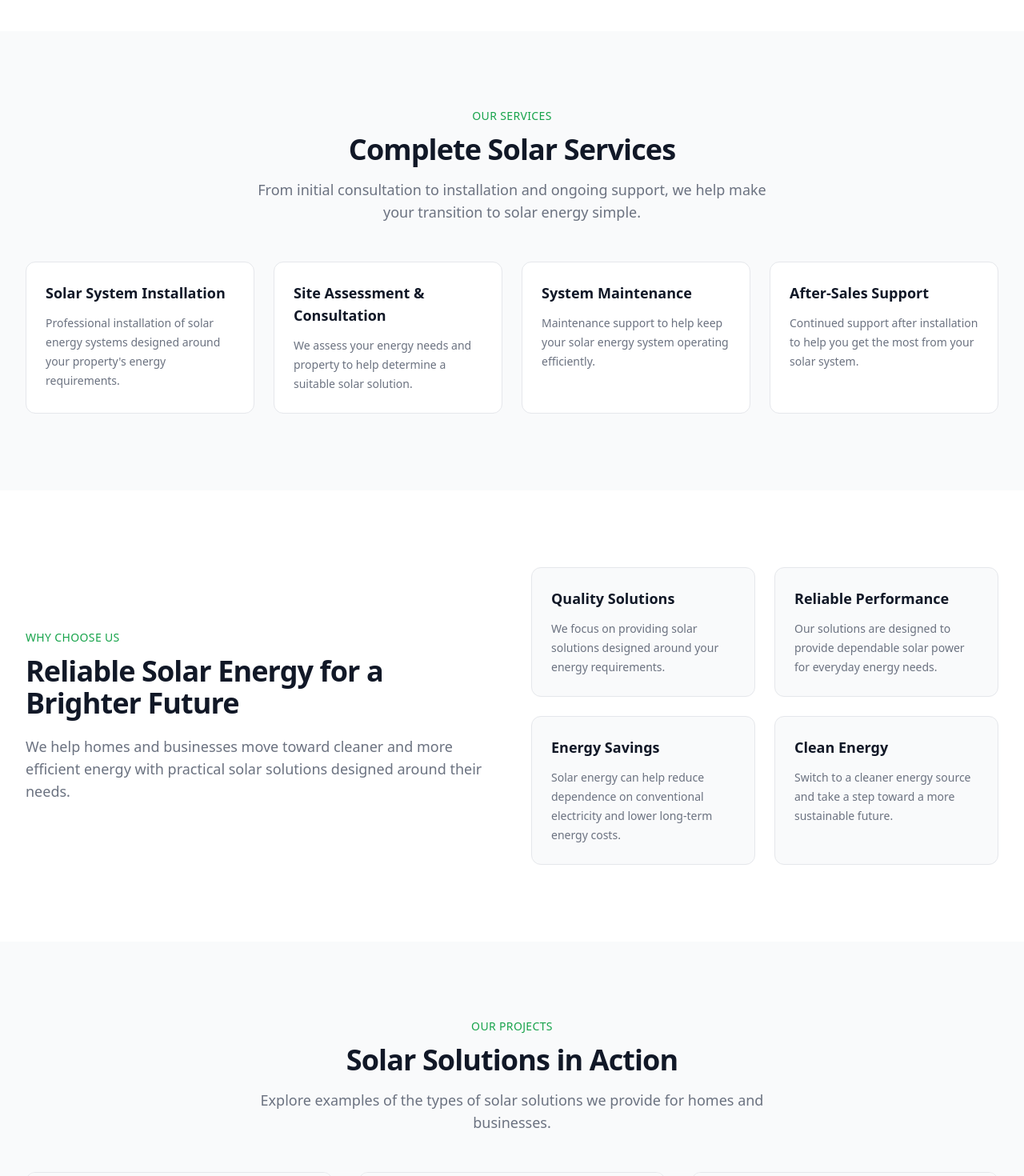
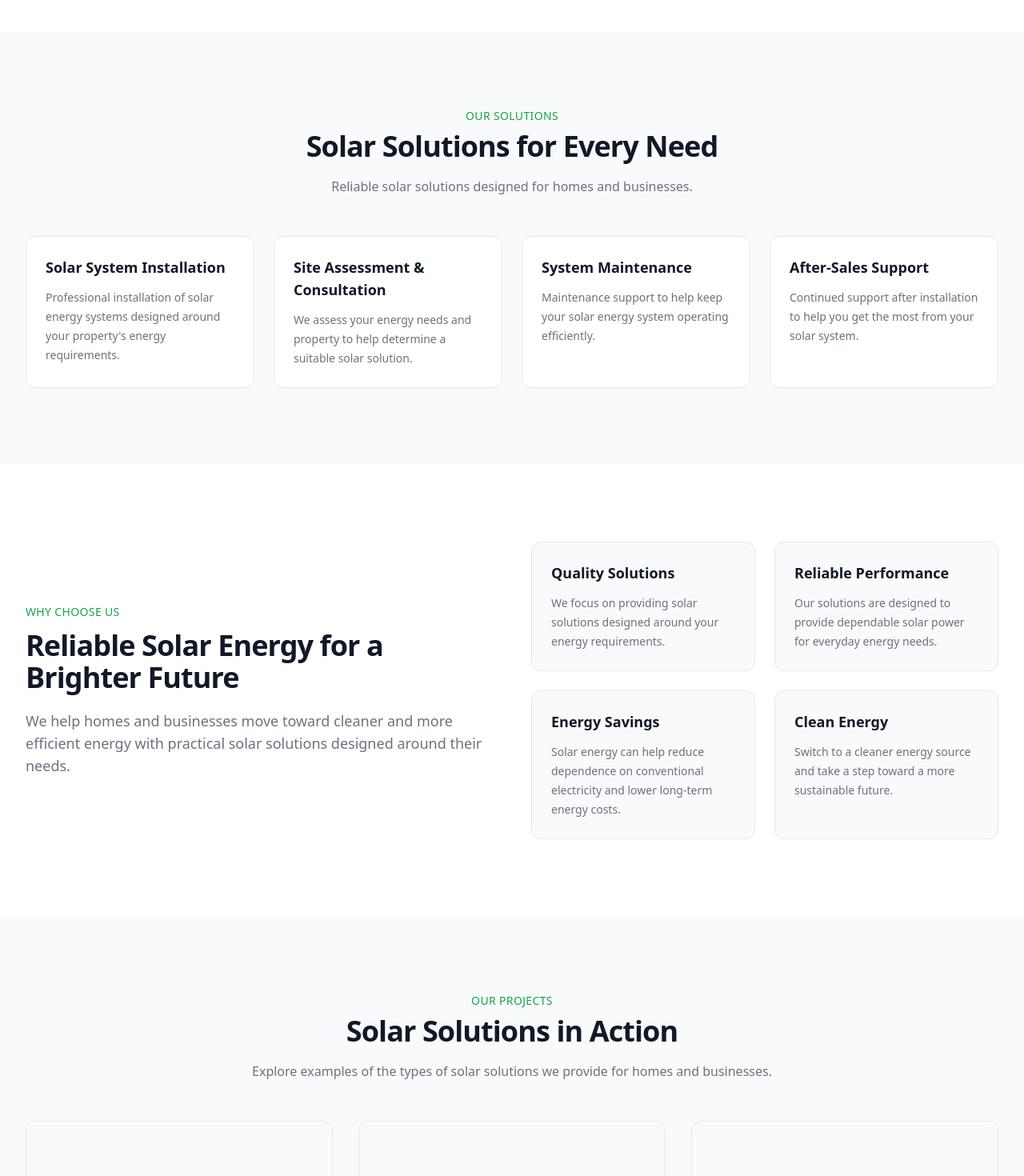
Before and after one commit to musthak2001/invotech-holdings-website, a Next.js app: page / in a window 1280 px wide. Shown: the part 600-2070 px from the top of the page at 80% size. Built offline with nearby package versions, Linux system fonts and the light colour scheme.

Commit message:
Refactor shared sections and data

```diff
--- a/app/products/page.tsx
+++ b/app/products/page.tsx
@@ -1,27 +1,6 @@
 import Container from "@/components/layout/Container";
+import { products } from "@/data/products";
 
-const products = [
-  {
-    title: "Solar Panels",
-    description:
-      "High-quality solar panels designed to convert sunlight into clean and reliable electricity.",
-  },
-  {
-    title: "Solar Inverters",
-    description:
-      "Efficient solar inverters that convert and manage the electricity generated by your solar system.",
-  },
-  {
-    title: "Battery Storage",
-    description:
-      "Energy storage solutions that allow you to store solar power for use when it is needed.",
-  },
-  {
-    title: "Complete Solar Systems",
-    description:
-      "Integrated solar solutions combining the essential components needed for a complete solar energy system.",
-  },
-];
 
 export default function ProductsPage() {
   return (
--- a/components/sections/Projects.tsx
+++ b/components/sections/Projects.tsx
@@ -1,5 +1,6 @@
 
 import Container from "@/components/layout/Container";
+import SectionHeading from "@/components/ui/SectionHeading";
 
 const projects = [
   {
@@ -26,20 +27,11 @@ export default function Projects() {
   return (
     <section className="bg-background-light py-20 sm:py-24">
       <Container>
-        <div className="mx-auto max-w-2xl text-center">
-          <p className="text-sm font-medium uppercase tracking-wide text-primary">
-            Our Projects
-          </p>
-
-          <h2 className="mt-3 text-3xl font-bold tracking-tight text-text sm:text-4xl">
-            Solar Solutions in Action
-          </h2>
-
-          <p className="mt-4 text-base leading-7 text-muted sm:text-lg">
-            Explore examples of the types of solar solutions we provide for
-            homes and businesses.
-          </p>
-        </div>
+        <SectionHeading
+  eyebrow="Our Projects"
+  title="Solar Solutions in Action"
+  description="Explore examples of the types of solar solutions we provide for homes and businesses."
+/>
 
         <div className="mt-12 grid gap-8 md:grid-cols-3">
           {projects.map((project) => (
--- a/components/sections/Services.tsx
+++ b/components/sections/Services.tsx
@@ -1,19 +1,11 @@
 import Container from "@/components/layout/Container";
-const services = [  {
-  title: "Solar System Installation", description: "Professional installation of solar energy systems designed around your property's energy requirements.",
-}
-,  {
-  title: "Site Assessment & Consultation", description: "We assess your energy needs and property to help determine a suitable solar solution.",
-}
-,  {
-  title: "System Maintenance", description: "Maintenance support to help keep your solar energy system operating efficiently.",
-}
-,  {
-  title: "After-Sales Support", description: "Continued support after installation to help you get the most from your solar system.",
-}
-, ];
+import SectionHeading from "@/components/ui/SectionHeading";
+import { services } from "@/data/services";
+
+
+
 export default function Services()  {
-  return ( <section className="bg-background py-20 sm:py-24"> <Container> <div className="mx-auto max-w-2xl text-center"> <p className="text-sm font-medium uppercase tracking-wide text-primary"> Our Services </p> <h2 className="mt-3 text-3xl font-bold tracking-tight text-text sm:text-4xl"> Complete Solar Services </h2> <p className="mt-4 text-base leading-7 text-muted sm:text-lg"> From initial consultation to installation and ongoing support, we help make your transition to solar energy simple. </p> </div> <div className="mt-12 grid gap-6 sm:grid-cols-2 lg:grid-cols-4">  {
+  return ( <section className="bg-background py-20 sm:py-24"> <Container> <SectionHeading eyebrow="Our Services" title="Complete Solar Services" description="From initial consultation to installation and ongoing support, we help make your transition to solar energy simple." /> <div className="mt-12 grid gap-6 sm:grid-cols-2 lg:grid-cols-4">  {
     services.map((service) => ( <div key= {
       service.title
     }
--- a/components/sections/SolarSolutions.tsx
+++ b/components/sections/SolarSolutions.tsx
@@ -1,4 +1,5 @@
 import Container from "@/components/layout/Container";
+import SectionHeading from "@/components/ui/SectionHeading";
 
 const services = [
   {
@@ -27,20 +28,11 @@ export default function Services() {
   return (
     <section className="bg-background-light py-20 sm:py-24">
       <Container>
-        <div className="mx-auto max-w-2xl text-center">
-          <p className="text-sm font-medium uppercase tracking-wide text-primary">
-            Our Services
-          </p>
-
-          <h2 className="mt-3 text-3xl font-bold tracking-tight text-text sm:text-4xl">
-            Complete Solar Services
-          </h2>
-
-          <p className="mt-4 text-base leading-7 text-muted sm:text-lg">
-            From initial consultation to installation and ongoing support, we
-            help make your transition to solar energy simple.
-          </p>
-        </div>
+        <SectionHeading
+  eyebrow="Our Solutions"
+  title="Solar Solutions for Every Need"
+  description="Reliable solar solutions designed for homes and businesses."
+/>
 
         <div className="mt-12 grid gap-6 sm:grid-cols-2 lg:grid-cols-4">
           {services.map((service) => (
--- /dev/null
+++ b/components/ui/SectionHeading.tsx
@@ -0,0 +1,31 @@
+type SectionHeadingProps = {
+  eyebrow?: string;
+  title: string;
+  description?: string;
+};
+
+export default function SectionHeading({
+  eyebrow,
+  title,
+  description,
+}: SectionHeadingProps) {
+  return (
+    <div className="mx-auto max-w-2xl text-center">
+      {eyebrow && (
+        <p className="text-sm font-medium uppercase tracking-wide text-primary">
+          {eyebrow}
+        </p>
+      )}
+
+      <h2 className="mt-2 text-3xl font-bold tracking-tight text-text sm:text-4xl">
+        {title}
+      </h2>
+
+      {description && (
+        <p className="mt-4 text-base leading-7 text-muted">
+          {description}
+        </p>
+      )}
+    </div>
+  );
+}
--- /dev/null
+++ b/data/products.ts
@@ -0,0 +1,27 @@
+export type Product = {
+  title: string;
+  description: string;
+};
+
+export const products: Product[] = [
+  {
+    title: "Solar Panels",
+    description:
+      "High-quality solar panels designed to convert sunlight into clean and reliable electricity.",
+  },
+  {
+    title: "Solar Inverters",
+    description:
+      "Efficient solar inverters that convert and manage the electricity generated by your solar system.",
+  },
+  {
+    title: "Battery Storage",
+    description:
+      "Energy storage solutions that allow you to store solar power for use when it is needed.",
+  },
+  {
+    title: "Complete Solar Systems",
+    description:
+      "Integrated solar solutions combining the essential components needed for a complete solar energy system.",
+  },
+];
--- /dev/null
+++ b/data/services.ts
@@ -0,0 +1,27 @@
+export type Service = {
+  title: string;
+  description: string;
+};
+
+export const services: Service[] = [
+  {
+    title: "Solar System Installation",
+    description:
+      "Professional installation of solar energy systems designed around your property's energy requirements.",
+  },
+  {
+    title: "Site Assessment & Consultation",
+    description:
+      "We assess your energy needs and property to help determine a suitable solar solution.",
+  },
+  {
+    title: "System Maintenance",
+    description:
+      "Maintenance support to help keep your solar energy system operating efficiently.",
+  },
+  {
+    title: "After-Sales Support",
+    description:
+      "Continued support after installation to help you get the most from your solar system.",
+  },
+];
```
